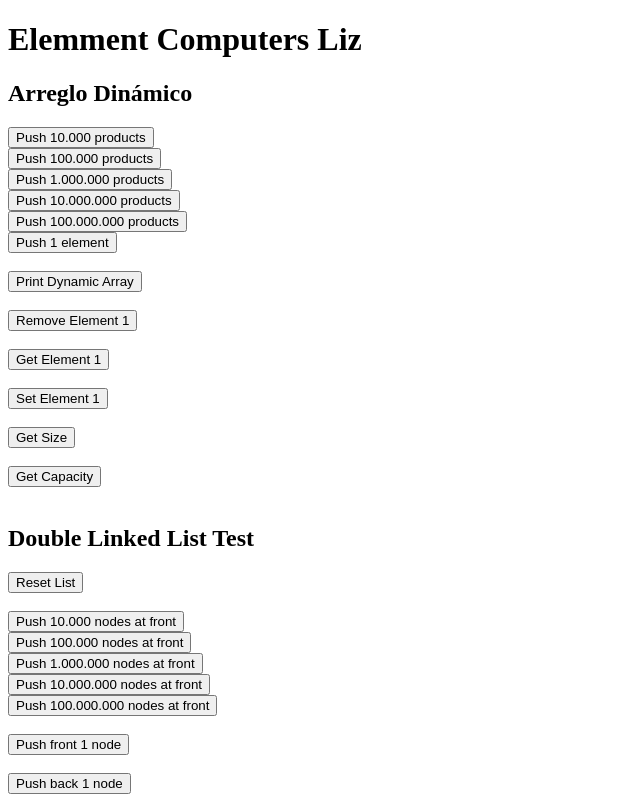
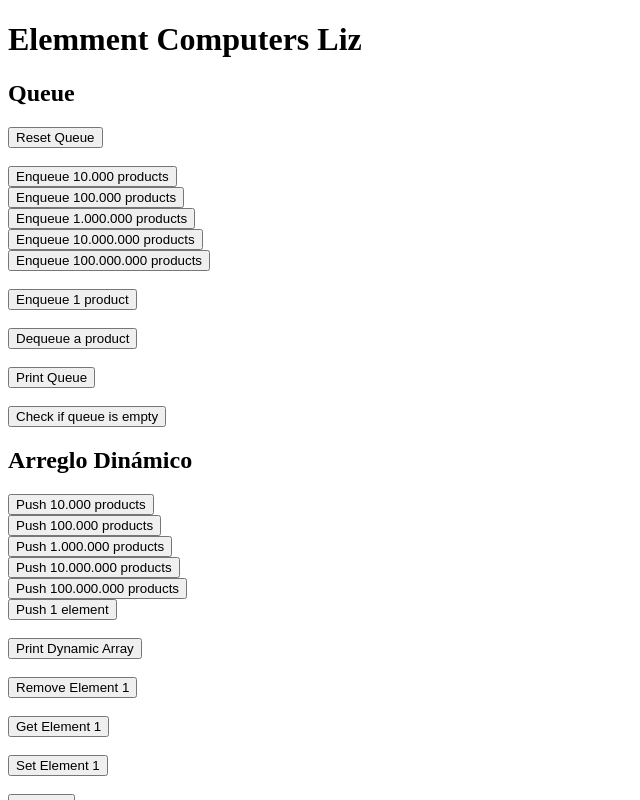
Before and after one commit to jeissonbarriga/elemment-computers, an Angular app: page / in a window 1280 px wide. Shown: the top 800 px of the page, without its empty margins (0-640 px from the left). Built offline with nearby package versions, Linux system fonts and the light colour scheme.

Commit message:
Se implementa Cola utilizando lista

```diff
--- a/src/app/app.component.html
+++ b/src/app/app.component.html
@@ -1,5 +1,23 @@
 <h1>Elemment Computers Liz</h1>
 
+
+<h2>Queue</h2>
+<!-- Queue -->
+<button (click)="resetQueue()">Reset Queue</button><br>
+<br>
+<button (click)="qEnqueue(10000)">Enqueue 10.000 products</button><br>
+<button (click)="qEnqueue(100000)">Enqueue 100.000 products</button><br>
+<button (click)="qEnqueue(1000000)">Enqueue 1.000.000 products</button><br>
+<button (click)="qEnqueue(10000000)">Enqueue 10.000.000 products</button><br>
+<button (click)="qEnqueue(100000000)">Enqueue 100.000.000 products</button><br>
+<br>
+<button (click)="qEnqueue(1)">Enqueue 1 product</button><br>
+<br>
+<button (click)="qDequeue()">Dequeue a product</button><br>
+<br>
+<button (click)="qPrintQueue()">Print Queue</button><br>
+<br>
+<button (click)="qIsEmpty()">Check if queue is empty</button><br>
 
 <h2>Arreglo Dinámico</h2>
 <!-- Arreglo Dinámico -->
--- a/src/app/app.component.ts
+++ b/src/app/app.component.ts
@@ -2,6 +2,7 @@ import { Component, OnInit, Input } from '@angular/core';
 import { DoubleLinkedList } from './data-structures/double-linked-list';
 import { Product } from './data-structures/product';
 import { DynamicArray } from './data-structures/dynamic-array';
+import { Queue } from './data-structures/queue';
 
 
 @Component({
@@ -17,8 +18,47 @@ export class AppComponent implements OnInit {
   }
 
 
-  constructor(private list: DoubleLinkedList<Product>, private dArray: DynamicArray<Product>) {
+  constructor(private list: DoubleLinkedList<Product>, private dArray: DynamicArray<Product>, private queue: Queue<Product>) {
 
+  }
+
+  qEnqueue(quantity: number) {
+    let t0 = performance.now();
+
+    for (let i = 0; i < quantity; i++) {
+      let product = new Product(i, "Product" + i);
+      this.queue.enqueue(product);
+    }
+
+    let t1 = performance.now();
+
+    console.log("enqueue " + quantity + " products took: ");
+    console.warn((t1 - t0) + " milliseconds");
+  }
+
+  qDequeue() {
+    let t0 = performance.now();
+
+    let eliminado = this.queue.dequeue();
+    console.log("Dequeued: " + eliminado.name);
+
+    let t1 = performance.now();
+
+    console.log("dequeue 1 product took: ");
+    console.warn((t1 - t0) + " milliseconds");
+
+  }
+
+  qIsEmpty() {
+    this.queue.isEmpty();
+  }
+
+  qPrintQueue() {
+    this.queue.displayQueue();
+  }
+
+  qresetQueue() {
+    this.queue.clearQueue();
   }
 
   dPushBack(quantity: number) {
--- /dev/null
+++ b/src/app/data-structures/queue.ts
@@ -0,0 +1,63 @@
+import { Injectable } from '@angular/core';
+import { DoubleNode } from './double-node';
+
+@Injectable({
+    providedIn: 'root',
+})
+export class Queue<T> {
+
+    head: DoubleNode<T>;
+    tail: DoubleNode<T>;
+
+    constructor(){
+        this.head = null;
+        this.tail = null;
+    }
+
+    enqueue(key: T) {
+        let newNode = new DoubleNode<T>(key);
+        if(this.head == null){
+            this.head = newNode;
+            this.tail = newNode;
+        }else{
+            newNode.prev = this.tail;
+            this.tail.next = newNode;
+            this.tail = newNode;
+        }
+    }
+
+    dequeue() : T {
+        if(this.head == null){
+            console.error("Error!! Queue is empty");
+        }
+        let auxNode = new DoubleNode<T>(this.head.key);
+        this.head.next.prev = null;
+        this.head = this.head.next;
+        return auxNode.key;
+    }
+
+    isEmpty() : boolean {
+        if(this.head == null){
+            return true;
+        }
+        return false;
+    }
+
+    displayQueue() {
+        if(this.head == null){
+            console.log("Empty queue");
+        } else {
+            let node = this.head;
+            while(node != null){
+                console.log(node.key);
+                node = node.next;
+            }
+        }
+    }
+
+    clearQueue(){
+        this.head = null;
+        this.tail = null;
+    }
+
+}
```
